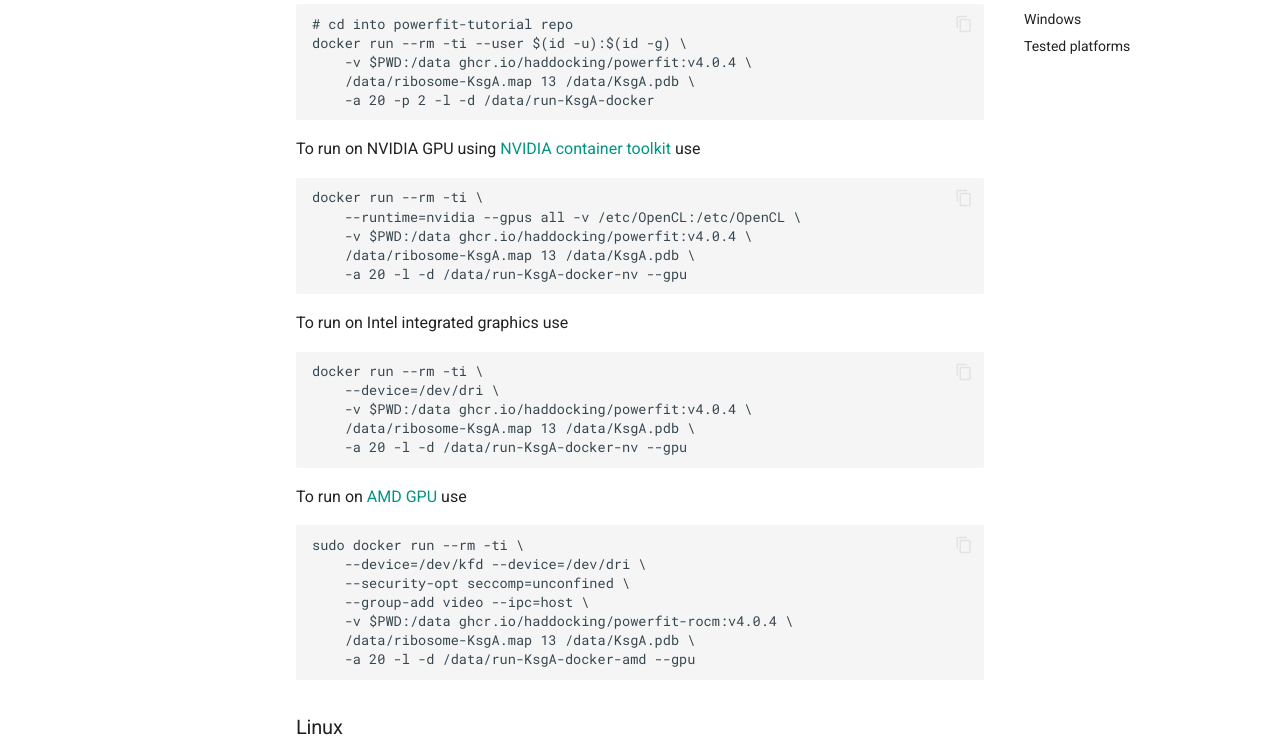
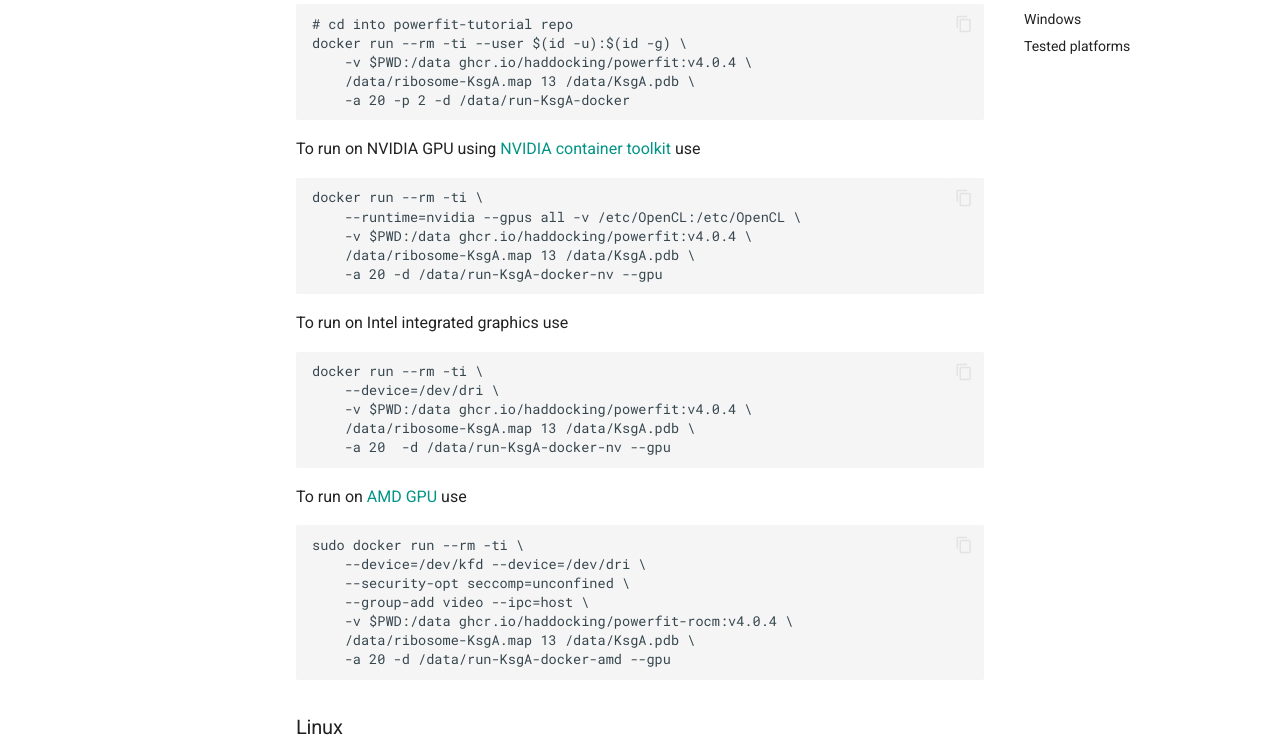
Before and after one commit to haddocking/powerfit, an MkDocs documentation site: the page built from docs/installation.md, in a window 1280 px wide and 1400 px high, scrolled down 1030 px. Shown: the part 245-1001 px from the top of the window. Built offline with MkDocs 1.6.1 and Material for MkDocs 9.7.7, drawn with Linux system fonts in a browser that asks for light colours; comment, search, counter and statistics services are not loaded.

Commit message:
-l is the default now, need to use --no-laplace to disable

````diff
--- a/docs/installation.md
+++ b/docs/installation.md
@@ -102,7 +102,7 @@
 docker run --rm -ti --user $(id -u):$(id -g) \
     -v $PWD:/data ghcr.io/haddocking/powerfit:v4.0.4 \
     /data/ribosome-KsgA.map 13 /data/KsgA.pdb \
-    -a 20 -p 2 -l -d /data/run-KsgA-docker
+    -a 20 -p 2 -d /data/run-KsgA-docker
 ```
 
 To run on NVIDIA GPU using [NVIDIA container toolkit](https://docs.nvidia.com/datacenter/cloud-native/container-toolkit/latest/index.html) use
@@ -111,7 +111,7 @@
     --runtime=nvidia --gpus all -v /etc/OpenCL:/etc/OpenCL \
     -v $PWD:/data ghcr.io/haddocking/powerfit:v4.0.4 \
     /data/ribosome-KsgA.map 13 /data/KsgA.pdb \
-    -a 20 -l -d /data/run-KsgA-docker-nv --gpu
+    -a 20 -d /data/run-KsgA-docker-nv --gpu
 ```
 
 To run on Intel integrated graphics use
@@ -121,7 +121,7 @@
     --device=/dev/dri \
     -v $PWD:/data ghcr.io/haddocking/powerfit:v4.0.4 \
     /data/ribosome-KsgA.map 13 /data/KsgA.pdb \
-    -a 20 -l -d /data/run-KsgA-docker-nv --gpu
+    -a 20  -d /data/run-KsgA-docker-nv --gpu
 ```
 
 To run on [AMD GPU](https://rocm.docs.amd.com/projects/install-on-linux/en/latest/how-to/docker.html) use
@@ -133,7 +133,7 @@
     --group-add video --ipc=host \
     -v $PWD:/data ghcr.io/haddocking/powerfit-rocm:v4.0.4 \
     /data/ribosome-KsgA.map 13 /data/KsgA.pdb \
-    -a 20 -l -d /data/run-KsgA-docker-amd --gpu
+    -a 20 -d /data/run-KsgA-docker-amd --gpu
 ```
 
 ### Linux
````
